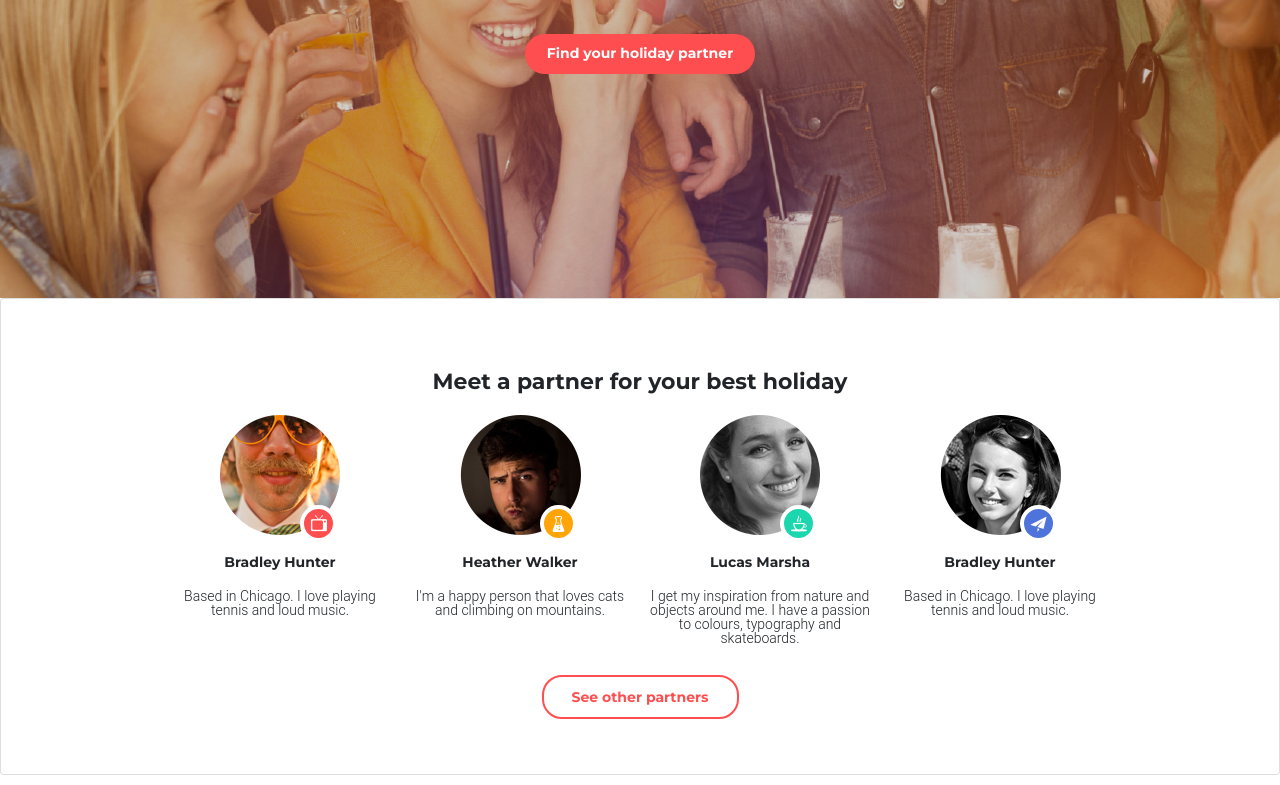
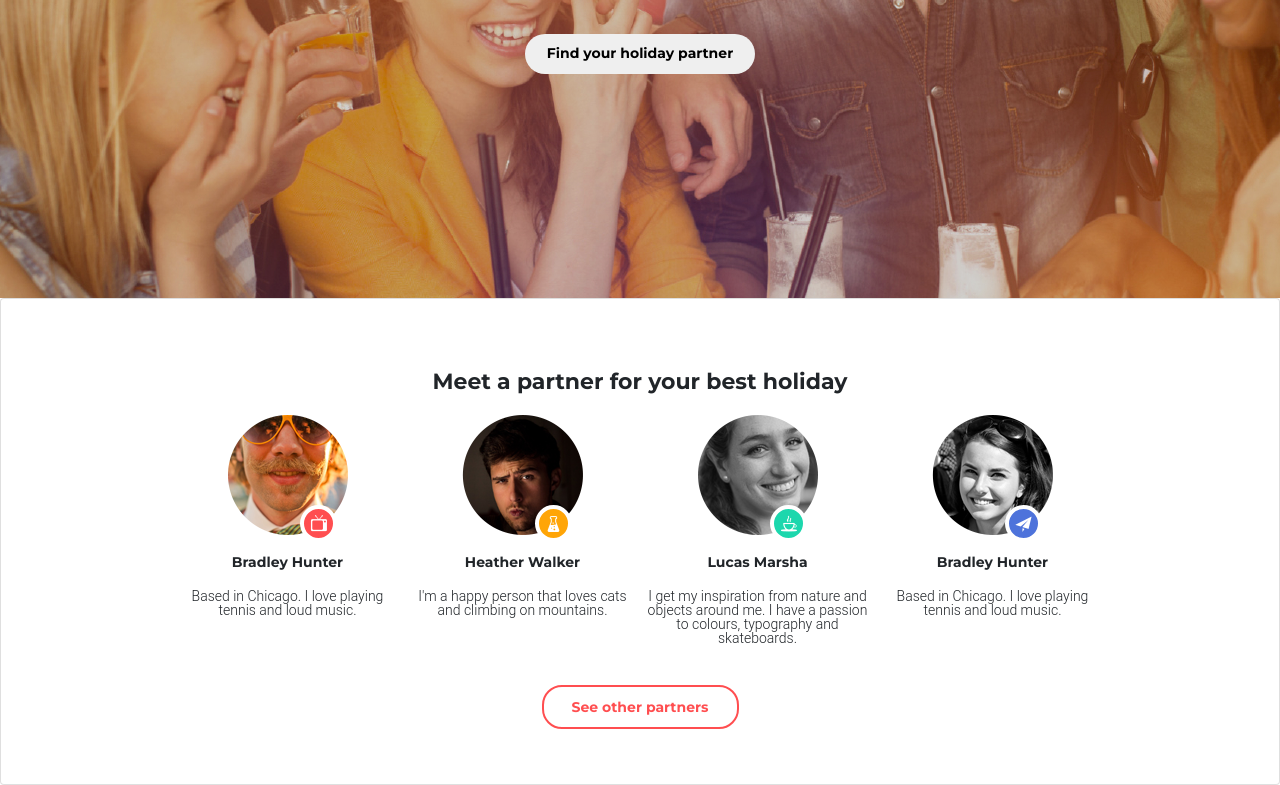
Before and after one commit to IvanPustovit/goit-fe-course, a plain HTML site: page html-css/Module-09/index.html in a window 1280 px wide. Shown: the part 402-1187 px from the top of the page. Drawn offline with nearby package versions, Linux system fonts and the light colour scheme; a web font is replaced by a local one.

Commit message:
Homework9_3

```diff
--- a/html-css/Module-09/css/media.css
+++ b/html-css/Module-09/css/media.css
@@ -32,10 +32,11 @@
     }
 
     .card-iteam{
-        width: 492px;
+        width: 500px;
     }
-    .card-iteam li{
+    .card-iteam-list{
         width: 220px;
+        flex-basis: auto;
     }
     .card-button{
         width: 197px;
--- a/html-css/Module-09/css/styles.css
+++ b/html-css/Module-09/css/styles.css
@@ -106,17 +106,17 @@ body{
 }
 
 .title-button{
-    display: block;
-    width: 280px;
     height: 40px;
     border-radius: 20px;
-    background-color: rgb(255, 78, 80);
     border: 0 solid;
-    margin: 0 auto;
     font-family: 'Montserrat';
     font-style: normal;
     font-weight: 700;
     font-size: 14px;
+
+}
+.title-button:hover{
+    background-color: rgb(255, 78, 80);
     color: #ffffff;
 }
 
@@ -134,15 +134,19 @@ body{
     text-align: center;
 }
 .card-iteam{
+    width: 220px;
+    padding-top: 20px;
+}
+/* .card-iteam{
     padding: 0;
     padding-top: 20px;
     width: 220px;
     margin: 0 auto;
-}
-.card-iteam li{
+} */
+/* .card-iteam li{
     list-style: none;
     text-align: center;
-}
+} */
 
 h3,p{
     margin: 0;
@@ -203,7 +207,9 @@ h3,p{
     font-style: normal;
     font-size: 14px;
     line-height: 14px;
-    padding-bottom: 30px;
+    padding-bottom: 40px;
+    width: 220px;
+    margin: 0 auto;
 
 }
 .card-button{
--- a/html-css/Module-09/index.html
+++ b/html-css/Module-09/index.html
@@ -37,6 +37,11 @@
                 <h2 class="title-h2 m-0">
                 And find the perfect partner to fullfill it
             </h2>
+
+            </div>
+        </div>
+        <div class="row">
+            <div class="col">
                 <button class="title-button">Find your holiday partner</button>
             </div>
         </div>
@@ -53,40 +58,37 @@
                     </h2>
                 </div>
             </div>
-            <div class="row">
-                <div class="col p-0">
-                    <ul class="card-iteam d-flex flex-wrap justify-content-between">
-                        <li>
+            <div class="row card-iteam m-auto justify-content-between">
+                <div class="col card-iteam-list p-0">
                     <div class="tv"><img src="img/Layer1.png" alt="foto" class="card-foto"></div>
                     <h3 class="card-name">Bradley Hunter</h3>
                     <p class="card-text">Based in Chicago. I love playing tennis and loud music.</p>
-
-                        </li>
-                        <li>
+                </div>
+                <div class="col card-iteam-list p-0">
                     <div class="colb"><img src="img/Layer4.png" alt="foto" class="card-foto"></div>
                     <h3 class="card-name">Heather Walker</h3>
                     <p class="card-text">I'm a happy person that loves cats and climbing on mountains.
                     </p>
-
-                        </li>
-                        <li>
+                </div>
+                <div class="col card-iteam-list p-0">
                     <div class="caffe"><img src="img/Layer2.png" alt="foto" class="card-foto"></div>
                     <h3 class="card-name">Lucas Marsha</h3>
                     <p class="card-text">I get my inspiration from nature and objects around me. I have a passion to colours, typography and skateboards.
                     </p>
-
-                        </li>
-                        <li>
+                </div>
+                <div class="col card-iteam-list p-0">
                             <div class="air"><img src="img/Layer3.png" alt="foto" class="card-foto"></div>
                             <h3 class="card-name">Bradley Hunter</h3>
                             <p class="card-text">Based in Chicago. I love playing tennis and loud music.</p>
-
-                        </li>
-                    </ul>
+                </div>
+                </div>
+            <div class="row">
+                <div class="col">
                     <button class="card-button">See other partners</button>
                 </div>
             </div>
         </div>
+
     </section>
 </main>
 </body>
```
Lines whose indentation alone changed are shown as unchanged.
